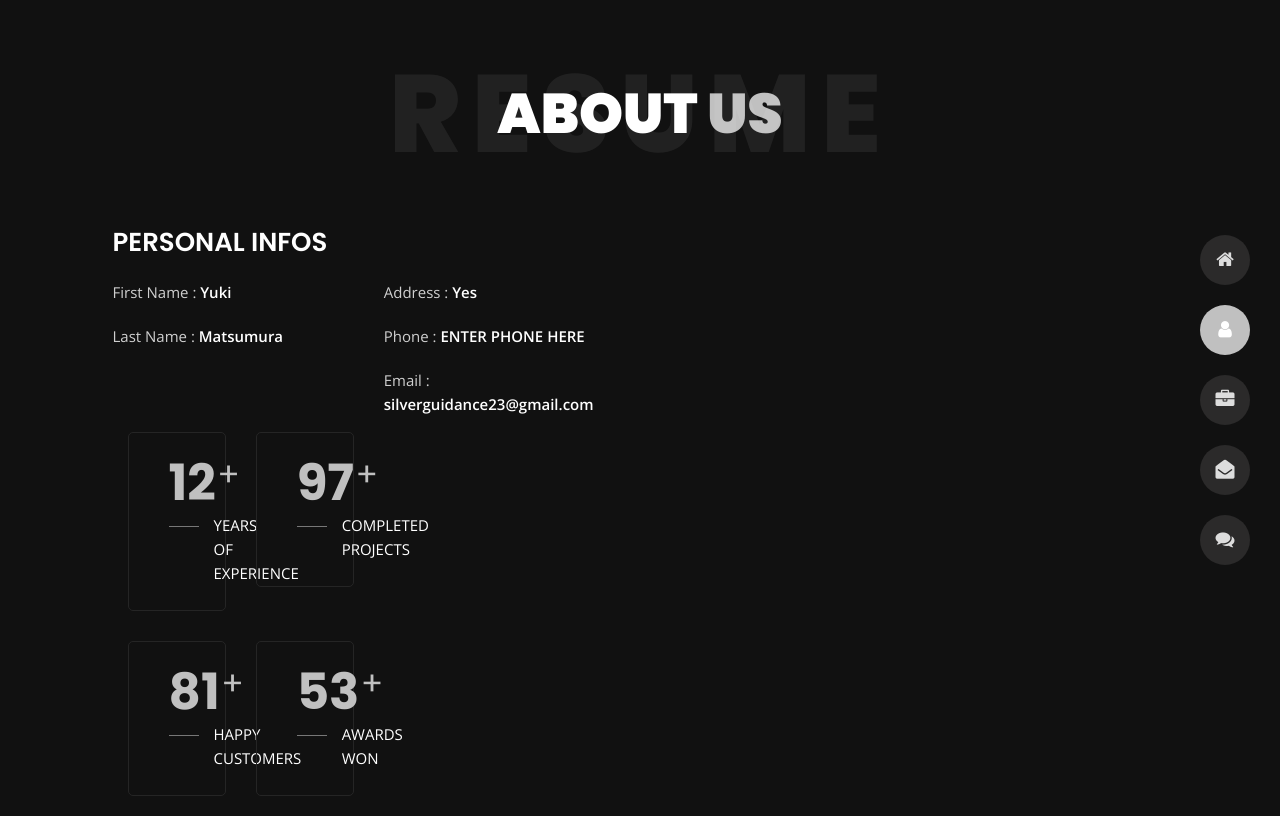
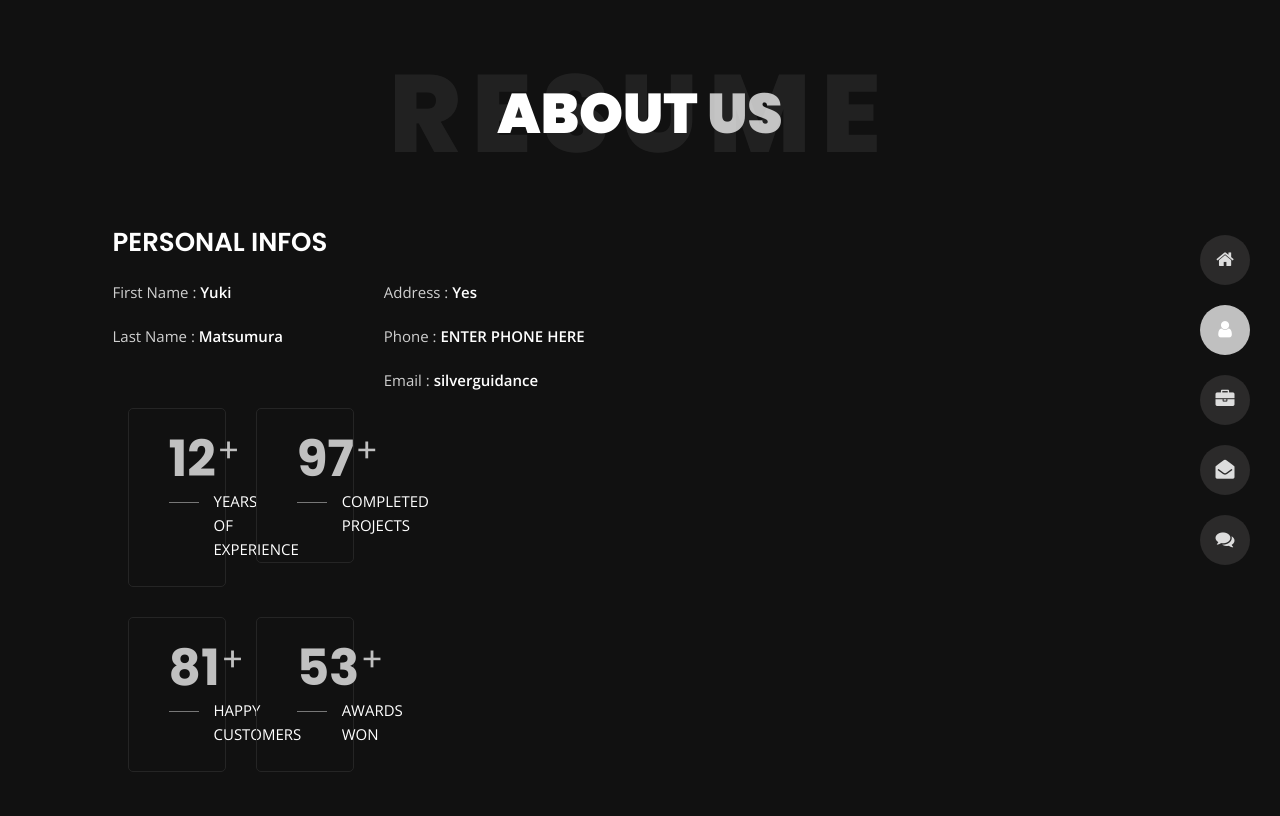
Before and after one commit to SilverGuidanceWebsiteTest/SilverGuidanceWebsiteTest.github.io, a plain HTML site: page about.html in a window 1280 px wide. Drawn offline with nearby package versions, Linux system fonts and the light colour scheme.

Commit message:
Update about.html

```diff
--- a/about.html
+++ b/about.html
@@ -112,7 +112,7 @@
                         <ul class="about-list list-unstyled open-sans-font">
                             <li> <span class="title">Address :</span> <span class="value d-block d-sm-inline-block d-lg-block d-xl-inline-block">Yes</span> </li>
                             <li> <span class="title">phone :</span> <span class="value d-block d-sm-inline-block d-lg-block d-xl-inline-block">ENTER PHONE HERE</span> </li>
-                            <li> <span class="title">Email :</span> <span class="value d-block d-sm-inline-block d-lg-block d-xl-inline-block">silverguidance23@gmail.com</span> </li>
+                            <li> <span class="title">Email :</span> <span class="value d-block d-sm-inline-block d-lg-block d-xl-inline-block">silverguidance</span> </li>
                         </ul>
                 </div>
             </div>
```
